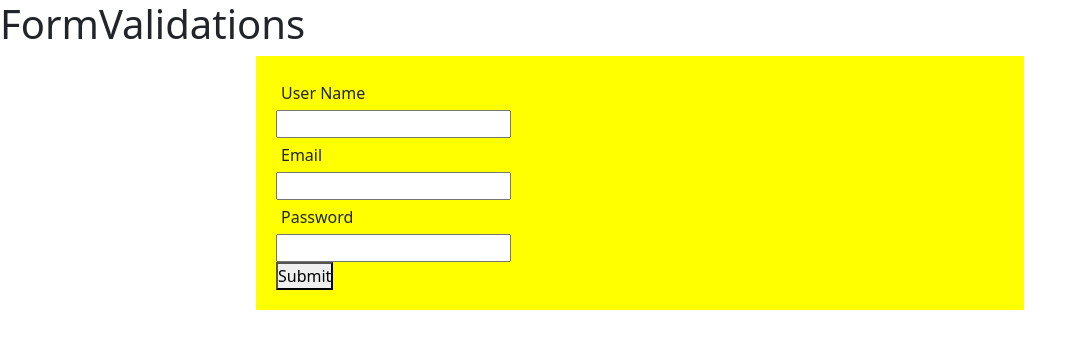
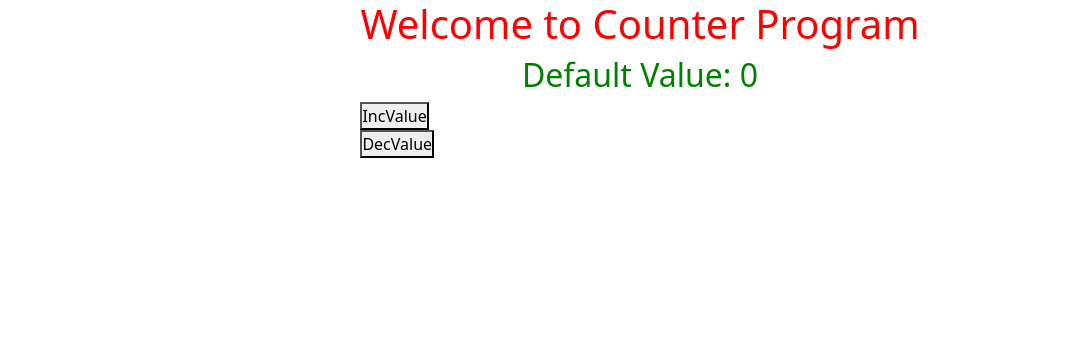
Before and after one commit to JeevanIT/React250529700am, a React (Vite) app: page / in a window 1280 px wide. Shown: the top 348 px of the page, without its empty margins (0-1084 px from the left). Built offline with nearby package versions, Linux system fonts and the light colour scheme.

Commit message:
Testcases

```diff
--- a/src/App.jsx
+++ b/src/App.jsx
@@ -28,13 +28,15 @@ import PrintStoreValue from './Redux/PrintStoreValue'
 import Hoc from './HOC/Hoc'
 import NetFlix from './NetFlixApp/NetFlix'
 import FormValidations from './Formvalidations/FormValidations'
+import Counter from './Counter'
 
 const App = () => {
 
 
   return (
     <>
-    <FormValidations />
+    <Counter />
+    {/* <FormValidations /> */}
     {/* <Hoc />
     <NetFlix /> */}
    {/*  <PrintStoreValue /> */}
--- /dev/null
+++ b/src/Counter.jsx
@@ -0,0 +1,32 @@
+import React, { useState } from 'react'
+
+const Counter = () => {
+    const [count,setCount]=useState(0);
+
+    const mystyle={
+        heading:{
+            color:'red',
+        },
+        para:{
+            color:'green',
+            textAlign:'center'
+        }
+    }
+    const IncValue=()=>{
+        setCount(count+10)
+    }
+       const DecValue=()=>{
+        setCount(count-5)
+    }
+  return (
+    <div>
+        <h1 style={mystyle.heading}>Welcome to Counter Program</h1>
+        <h2 style={mystyle.para} data-testid='defaultvalue'>Default Value: {count}</h2>
+
+        <button onClick={IncValue} data-testid='increment-btn'>IncValue</button>
+        <button onClick={DecValue} data-testid='decrement-btn'>DecValue</button>
+    </div>
+  )
+}
+
+export default Counter
--- a/src/index.css
+++ b/src/index.css
@@ -6,7 +6,9 @@
 body {
 width: 100%;
 margin: 20px 5%;
-
+display: flex;
+justify-content: center;
+align-items: center;
 }
 .headerstyle{
   background-color: #82c0ff;
```
Also changed, not shown: 1 other file (tests, documents, lock files or other folders).
